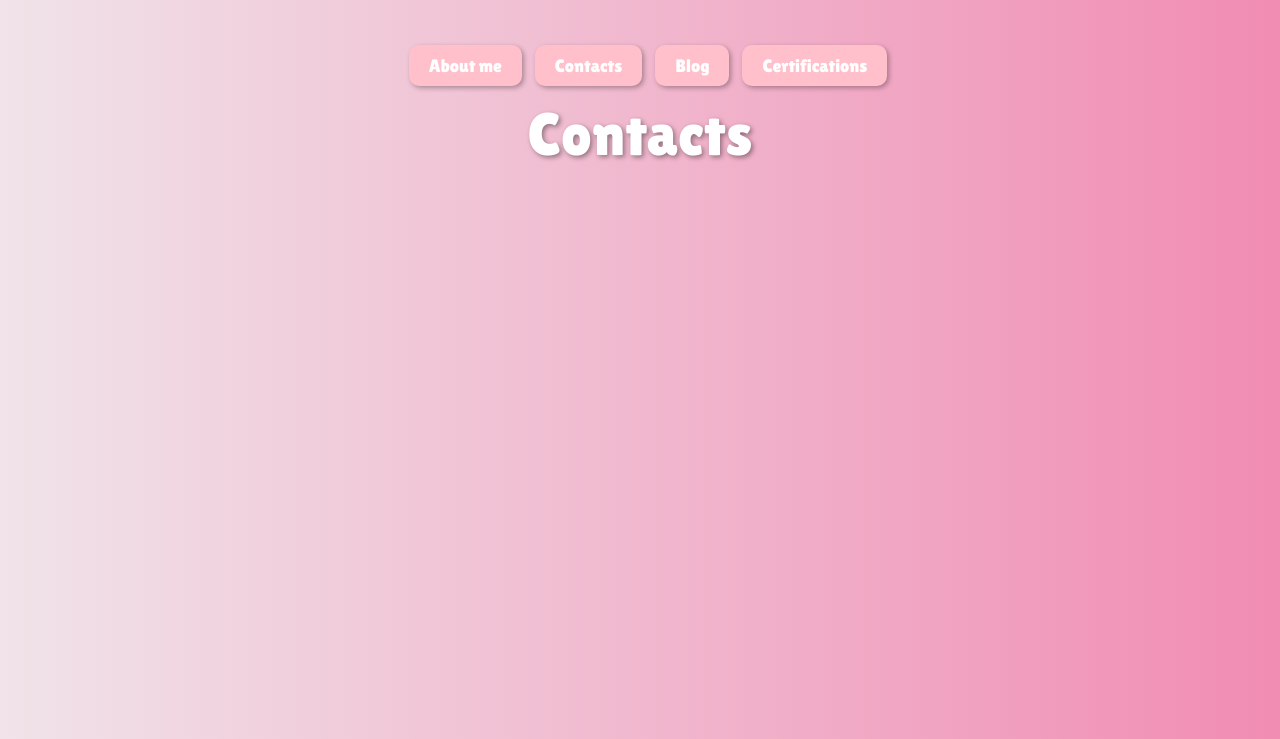
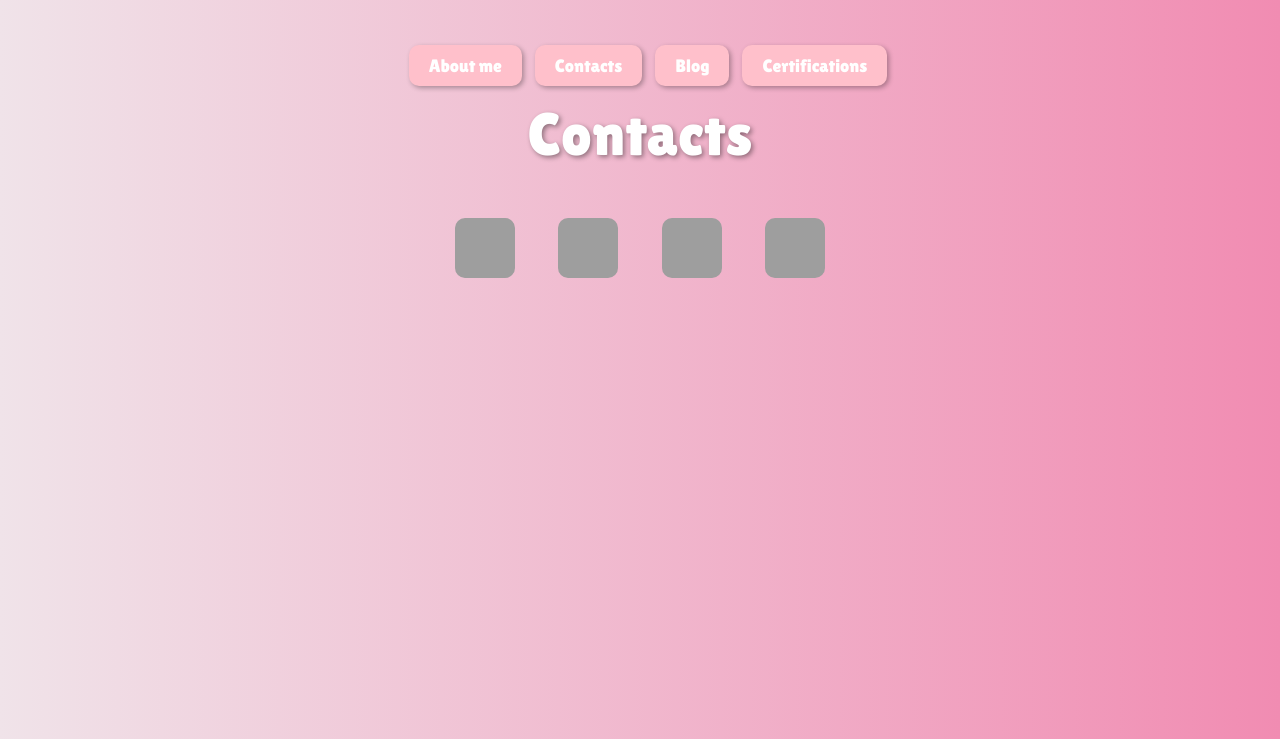
Before and after one commit to gwynethashleymucio/portfolio, a plain HTML site: page contacts.html in a window 1280 px wide. Shown: the top 739 px of the page. Drawn offline with Linux system fonts and the light colour scheme; grey boxes are pictures that could not be loaded; a web font is replaced by a local one.

Commit message:
Add files via upload

```diff
--- a/contacts.html
+++ b/contacts.html
@@ -74,6 +74,28 @@
             text-align: center;
             margin-top: 100px;
         }
+
+        .contact-icons {
+    text-align: center;
+    margin-top: 40px;
+    }
+
+    .contact-icons a {
+        display: inline-block;
+        margin: 10px 20px;
+        transition: transform 0.2s;
+    }
+
+    .contact-icons a:hover {
+        transform: scale(1.2);
+    }
+
+    .contact-icons img {
+        width: 60px;
+        height: 60px;
+        border-radius: 10px;
+    }
+
     </style>
 </head>
 <body>
@@ -99,5 +121,25 @@
 
     <div class="home-text">Contacts</div>
 
+    <div class="contact-icons">
+        <a href="https://www.instagram.com/ashypcfc/" target="_blank">
+            <img src="https://cdn-icons-png.flaticon.com/512/2111/2111463.png" alt="Instagram">
+        </a>
+
+        <!-- gmail gagawan ng paraan-->
+        <a href="gwynethashley.mucio@sdca.edu.ph">
+            <img src="https://cdn-icons-png.flaticon.com/512/732/732200.png" alt="Gmail">
+        </a>
+
+        <!-- wala pa po sa phone blank-->
+        <a href="tel:+1234567890">
+            <img src="https://cdn-icons-png.flaticon.com/512/455/455705.png" alt="Phone">
+        </a>
+
+        <a href="https://github.com/gwynethashleymucio" target="_blank">
+            <img src="https://cdn-icons-png.flaticon.com/512/733/733553.png" alt="GitHub">
+        </a>
+    </div>
+
 </body>
 </html>
```
